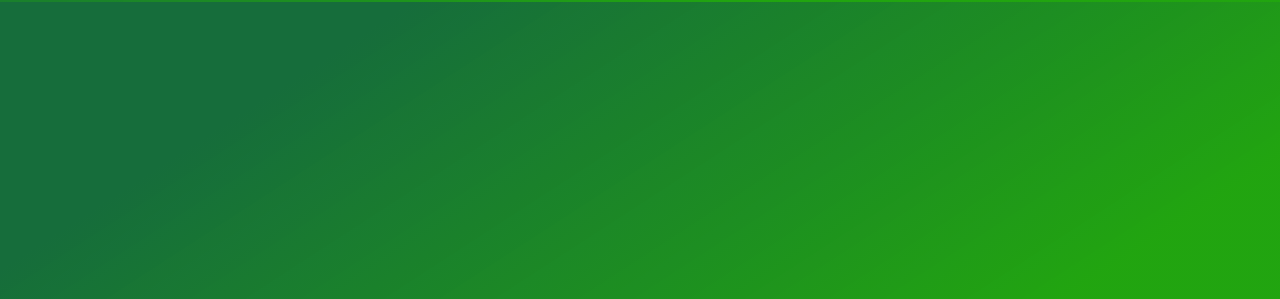
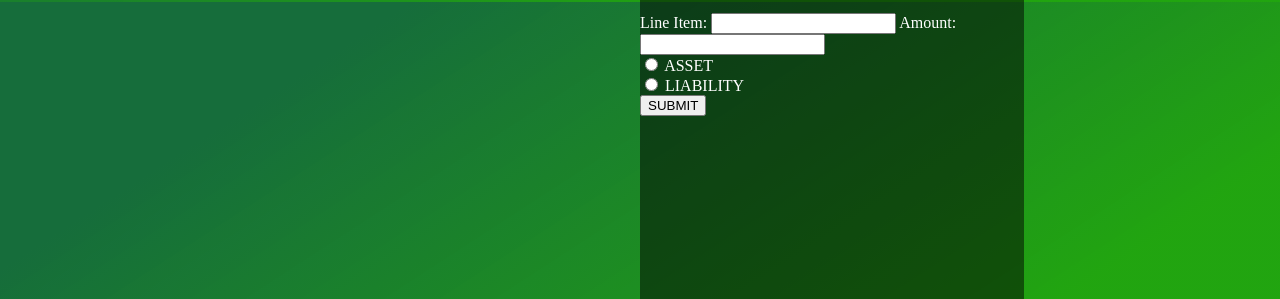
Before and after one commit to MGibson7/networthStatement, a plain HTML site: page index.html in a window 1280 px wide. Shown: the part 501-800 px from the top of the page. Drawn offline with Linux system fonts and the light colour scheme.

Commit message:
added javascript functionality

```diff
--- a/main.js
+++ b/main.js
@@ -5,3 +5,9 @@ addItem.addEventListener('click', event =>{
     console.log("CLICKED");
     document.getElementById("overlay").style.display = "block";
 });
+
+const submit = document.getElementById("submit");
+submit.addEventListener('click', event =>{
+    console.log("CLICKED");
+    document.getElementById("overlay").style.display = "none";
+});
--- a/style.css
+++ b/style.css
@@ -54,9 +54,10 @@
     position: fixed; /* Sit on top of the page content */
     display: none; /* Hidden by default */
     width: 30%; /* Full width (cover the whole page) */
-    height: 30%; /* Full height (cover the whole page) */
-    top: 40vh;
+    height: 50%; /* Full height (cover the whole page) */
+    top: 50vh;
     left: 50vw;
+    display: grid;
     background-color: rgba(0,0,0,0.5); /* Black background with opacity */
     color: white;
     z-index: 2; /* Specify a stack order in case you're using a different order for other elements */
```
